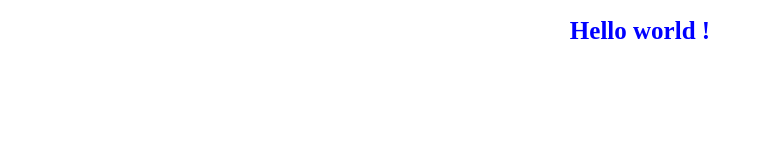
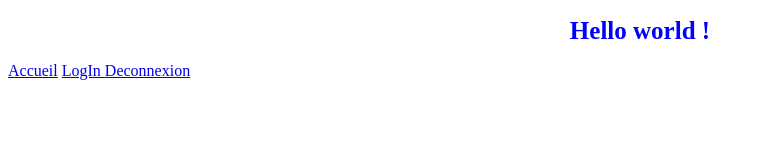
Before and after one commit to Boubacar221/FastFood_online, a plain HTML site: page index.html in a window 1280 px wide. Shown: the whole page, without its empty margins (0-763 px from the left). Drawn offline with Linux system fonts and the light colour scheme.

Commit message:
ajout des liens de navigation de la page d'accueil

```diff
--- a/index.html
+++ b/index.html
@@ -8,5 +8,11 @@
 </head>
 <body>
     <h1>Hello world ! </h1>
+    <nav>
+        <a href="index.html">Accueil</a>
+        <a href="login.html">LogIn </a>
+        <a href="Deconexion.html">Deconnexion</a>
+    </nav>
+
 </body>
 </html>
```
